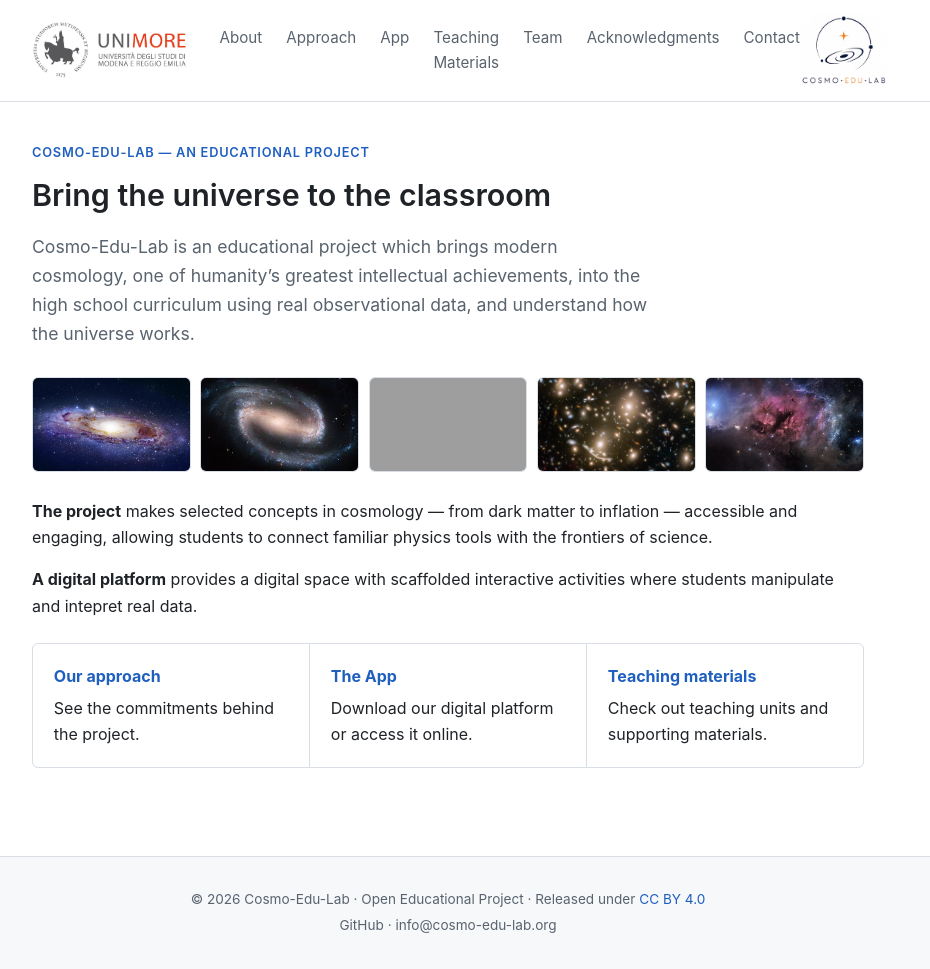
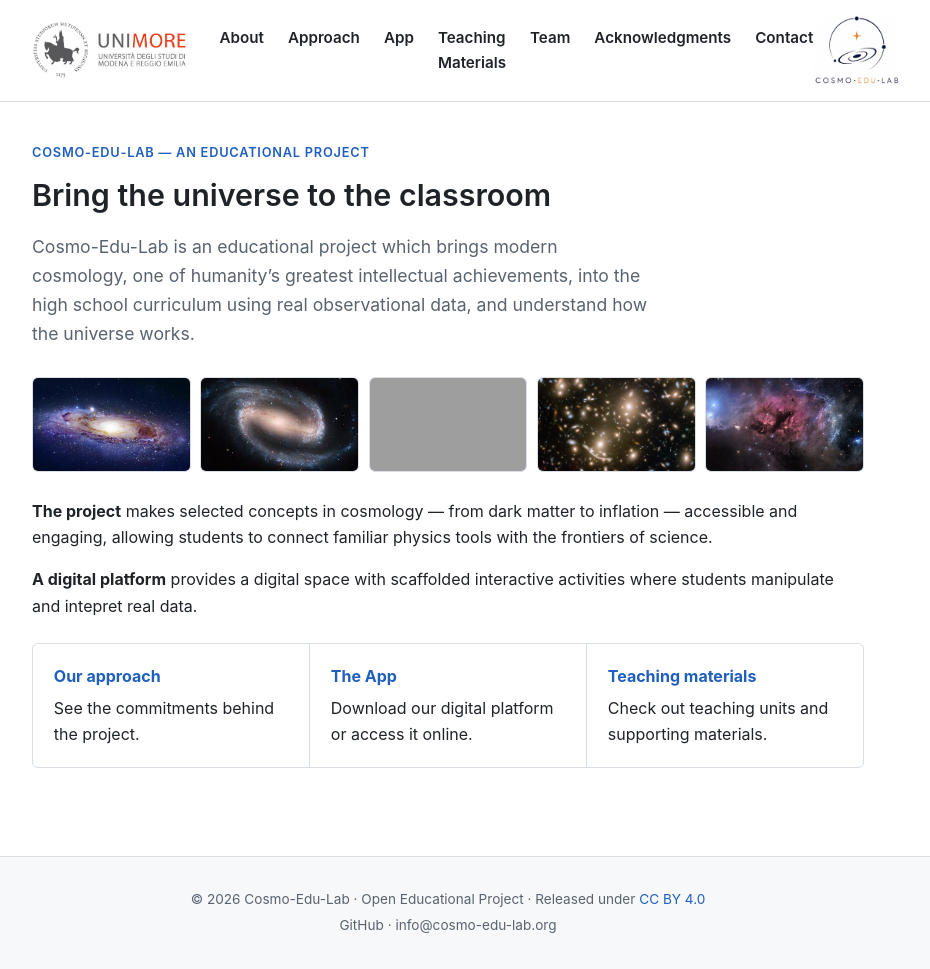
Before and after one commit to cosmo-edu-lab/cosmo-edu-lab.github.io, a Jekyll site: the page built from index.md, in a window 1280 px wide and 969 px high. Shown: the whole window, without its empty margins (192-1122 px from the left). Built offline with Jekyll 4.4.1, drawn with Linux system fonts in a browser that asks for light colours; grey boxes are pictures that could not be loaded.

Commit message:
rioorganizzazione menu

```diff
--- a/assets/css/style.css
+++ b/assets/css/style.css
@@ -91,8 +91,9 @@ hr {
 
 .nav-links { display: flex; gap: 1.5rem; margin-left: 2rem; }
 .nav-links a {
-  color: var(--text-muted);
+  color: var(--text);
   font-size: 0.95rem;
+  font-weight: 600;
 }
 .nav-links a:hover { color: var(--accent); text-decoration: none; }
 .nav-links a.active { color: var(--text); font-weight: 600; }
```
